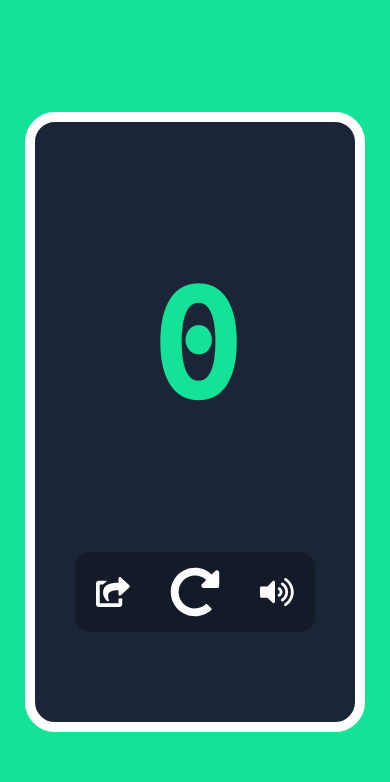
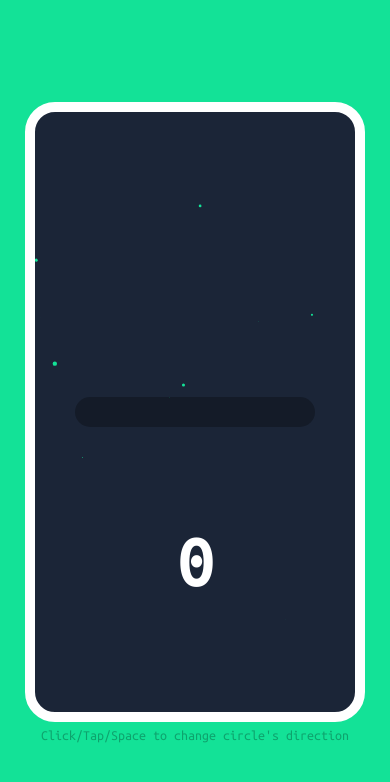
Before and after one commit to gibsonmurray/barrage, a website built with Vite: page index.html in a window 390 px wide. Built offline with nearby package versions, Linux system fonts and the light colour scheme.

Commit message:
more mobile fixes

```diff
--- a/index.html
+++ b/index.html
@@ -30,6 +30,7 @@
     <h1 id="score">0</h1>
     <h2 id="high-score">HIGH SCORE</h2>
   </main>
+  <span id="tip">Click/Tap/Space to change circle's direction</span>
 </body>
 
 </html>
--- a/main.js
+++ b/main.js
@@ -311,8 +311,12 @@ function toggleDirection(event) {
   }
 }
 
-window.addEventListener("click", toggleDirection);
-window.addEventListener("keydown", toggleDirection);
+if (window.innerWidth < 1000) {
+  window.addEventListener("touchstart", toggleDirection);
+} else {
+  window.addEventListener("click", toggleDirection);
+  window.addEventListener("keydown", toggleDirection);
+}
 
 const restartBtn = document.querySelector("#replay");
 restartBtn.addEventListener("click", restartTransition);
--- a/style.css
+++ b/style.css
@@ -14,7 +14,7 @@ body {
   gap: 6px;
   background: #13e297;
   width: 100vw;
-  height: 100vh;
+  height: 100svh;
   font-family: "Ubuntu Mono", monospace;
   overflow: hidden;
 }
@@ -83,4 +83,5 @@ main {
 #tip {
   font-size: 14px;
   color: rgba(0, 0, 0, 0.28);
+  user-select: none;
 }
```
